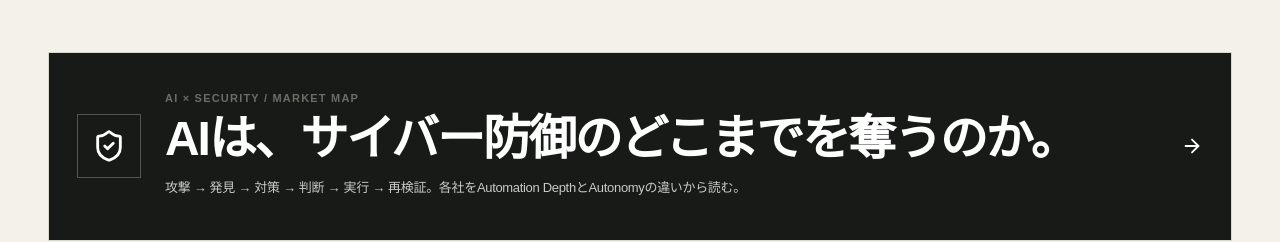
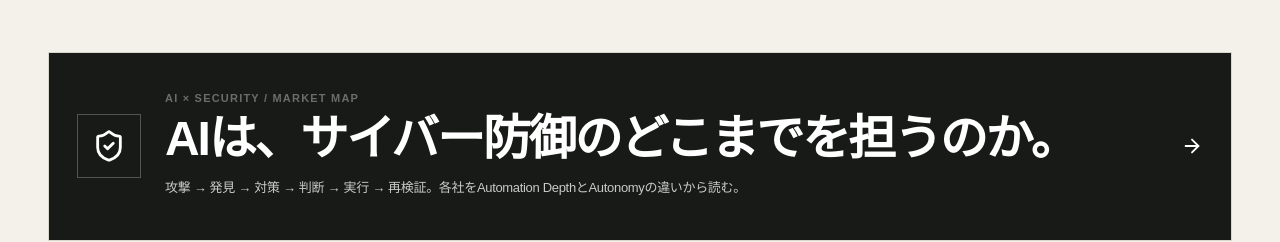
Before and after one commit to yasu-kai/tech-meets-japan, a Next.js app: page /research in a window 1280 px wide. Shown: the part 1977-2219 px from the top of the page. Built offline with nearby package versions, Linux system fonts and the light colour scheme.

Commit message:
Align research feature headline

```diff
--- a/app/research/page.tsx
+++ b/app/research/page.tsx
@@ -48,7 +48,7 @@ export default function ResearchPage() {
             <div className="published-feature-icon"><ShieldCheck size={34}/></div>
             <div>
               <p className="eyebrow">AI × SECURITY / MARKET MAP</p>
-              <h3>AIは、サイバー防御のどこまでを奪うのか。</h3>
+              <h3>AIは、サイバー防御のどこまでを担うのか。</h3>
               <p>攻撃 → 発見 → 対策 → 判断 → 実行 → 再検証。各社をAutomation DepthとAutonomyの違いから読む。</p>
             </div>
             <ArrowRight size={22}/>
```
